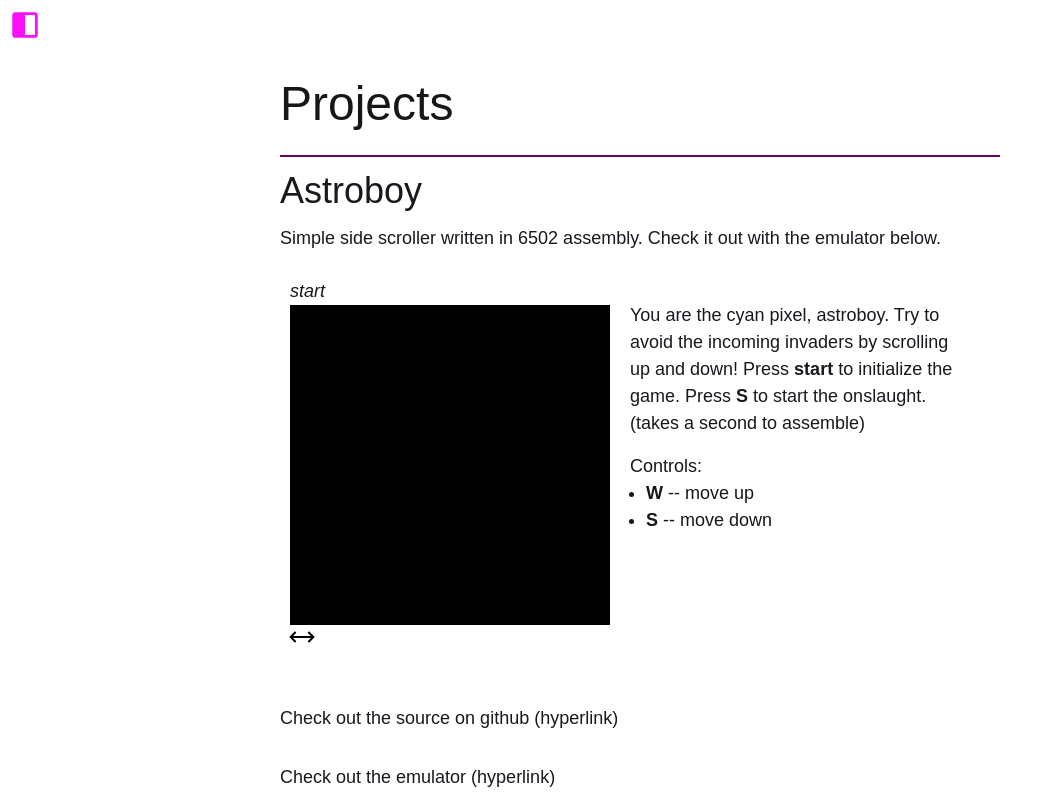
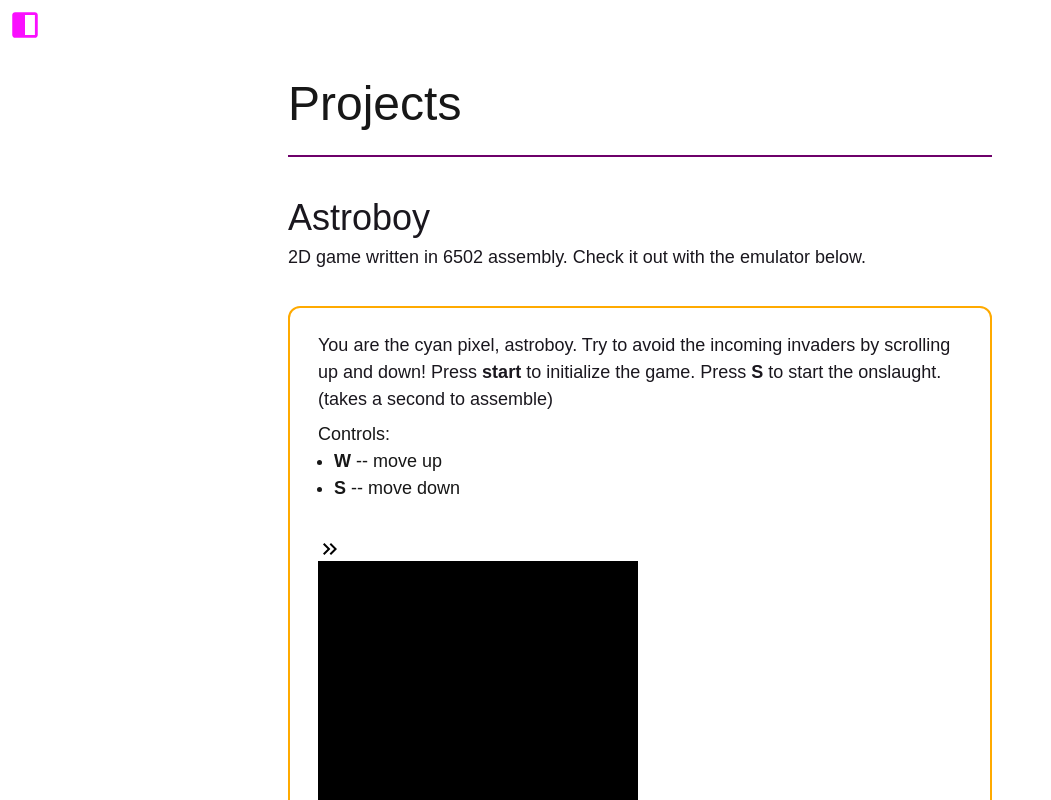
Before and after one commit to kpunno/kpunno-pf, a Next.js app: page /projects in a window 1280 px wide. Shown: the top 800 px of the page, without its empty margins (0-1051 px from the left). Built offline with nearby package versions, Linux system fonts and the light colour scheme.

Commit message:
finalize

```diff
--- a/src/app/globals.css
+++ b/src/app/globals.css
@@ -44,3 +44,9 @@ p {
   color: #FFAA00;
   color: #FA0FFF;
 }
+
+@media (max-width: 768px) {
+  .hide-on-mobile {
+    display: none;
+  }
+}
--- a/src/app/layout.js
+++ b/src/app/layout.js
@@ -23,7 +23,7 @@ export default function RootLayout({ children }) {
         className={`${geistSans.variable} ${geistMono.variable} antialiased`}
       >
         <Sidepanel/>
-          <div className="justify-center px-6 max-w-[48rem] mx-auto py-20">
+          <div className="justify-center px-8 max-w-[48rem] mx-auto py-20">
             {children}
           </div>
       </body>
--- a/src/app/projects/page.js
+++ b/src/app/projects/page.js
@@ -1,47 +1,56 @@
-
 // Client-side routing
-import Link from "next/link";
 import Astroboy from "@/components/Astroboy";
 
 export default function Projects() {
   return (
-    <>
+    <div>
       {/* dark:text-white */}
       <div>
         <h1>Projects</h1>
       </div>
       <br />
-      <div className="flex flex-col [&_p]:py-4">
+      <div className="flex flex-col [&_p]:py-2">
         <hr className="border-t-2 border-[#6e006a]" />
-
+        <br />
         {/* should have a component here to sit project section JSX in wells */}
         <h2 className="pt-4">Astroboy</h2>
-        <p>Simple side scroller written in 6502 assembly. Check it out with the emulator below.</p>
-        <div className="flex justify-evenly p-2 border-2 rounded-xl border-white bg-white">
-          <Astroboy />
+        <p>
+          2D game written in 6502 assembly. Check it out with the emulator
+          below.
+        </p>
+        <br />
+        <div className="flex-row p-2 border-2 rounded-xl border-[#FA0] bg-white hide-on-mobile">
           <div className="px-5 py-2">
-          <p>
-            You are the cyan pixel, astroboy.
-            Try to avoid the incoming invaders by scrolling up and down!
-            Press <b>start</b> to initialize the game.
-            Press <b>S</b> to start the onslaught.
-            (takes a second to assemble)
-          </p>
-          <ul className="list-disc">Controls:
-            <li className="mx-4"><b>W</b> -- move up</li>
-            <li className="mx-4"><b>S</b> -- move down</li>
-          </ul>
+            <p>
+              You are the cyan pixel, astroboy. Try to avoid the incoming
+              invaders by scrolling up and down! Press <b>start</b> to
+              initialize the game. Press <b>S</b> to start the onslaught. (takes
+              a second to assemble)
+            </p>
+            <ul className="list-disc">
+              Controls:
+              <li className="mx-4">
+                <b>W</b> -- move up
+              </li>
+              <li className="mx-4">
+                <b>S</b> -- move down
+              </li>
+            </ul>
+          </div>
+          <div className="px-5">
+            <Astroboy />
           </div>
         </div>
-        <br/>
+        <br />
         <p>Check out the source on github (hyperlink)</p>
         <p>Check out the emulator (hyperlink)</p>
+        <br />
         {/* */}
         <hr className="border-t-2 border-[#6e006a]" />
         <p>WELL 1: Click here to see this source!</p>
         <p>WELL 2: Click here to play Astroboy!</p>
         <p>WELL 3: Click here to try out AIChefBot!</p>
       </div>
-    </>
+    </div>
   );
 }
--- a/src/components/Astroboy.js
+++ b/src/components/Astroboy.js
@@ -36,10 +36,10 @@ export default function Astroboy() {
 
   function handleFullscreen() {
     if (!fullscreen) {
-      setCanvasSize([640, 640]);
+      setCanvasSize(canvasSize.map((e) => (e=e*2)));
       setFullscreen(true);
     } else {
-      setCanvasSize([320, 320]);
+      setCanvasSize(canvasSize.map((e)=>(e=e/2)));
       setFullscreen(false);
     }
   }
@@ -47,13 +47,21 @@ export default function Astroboy() {
   const JSX = (
     <div>
       <div>
-        <button onClick={handleAutoRun} className="hover:text-[#6e006a] hover:cursor-pointer absolute select-none"><i>start</i></button>
         <textarea id="codebed" hidden></textarea>
         <br />
         {/*download asm?*/}
         <button hidden>save</button>
+        <svg
+          onClick={handleAutoRun}
+          xmlns="http://www.w3.org/2000/svg"
+          height="24px"
+          viewBox="0 -960 960 960"
+          width="24px"
+          fill="black"
+          className="hover:fill-[#6e006a] hover:cursor-pointer"
+        ><path d="M383-480 200-664l56-56 240 240-240 240-56-56 183-184Zm264 0L464-664l56-56 240 240-240 240-56-56 183-184Z"/>
+        </svg>
       </div>
-
       <canvas
         ref={canvasRef}
         className="screen outline-2 outline-solid outline-[#FA0]"
@@ -68,7 +76,7 @@ export default function Astroboy() {
         width="24px"
         fill="black"
         transform="rotate(45 0 0)"
-        className="hover:fill-[#6e006a] hover:cursor-pointer absolute"
+        className="mx-1 hover:fill-[#6e006a] hover:cursor-pointer"
       >
         {fullscreen ? (
           <path d="m136-80-56-56 264-264H160v-80h320v320h-80v-184L136-80Zm344-400v-320h80v184l264-264 56 56-264 264h184v80H480Z" />
@@ -92,8 +100,8 @@ export default function Astroboy() {
     var speed = 53;
 
     function handleKeydown(e) {
+      e.preventDefault();
       if (simulator) {
-        e.preventDefault();
         memory.storeKeydown(e);
       }
     }
--- a/src/components/SidePanel.js
+++ b/src/components/SidePanel.js
@@ -11,7 +11,7 @@ export default function SidePanel() {
   pathname = pathname == "" ? "Home" : pathname;
 
   return open ? (
-    <div className="sidepanel h-full fixed flex w-full max-w-[10rem] flex-col rounded-r-xl bg-white text-gray-700 shadow-xl shadow-gray-900/5 backdrop-blur-[3px] bg-opacity-90 p-0">
+    <div className="z-[100] sidepanel h-full fixed flex w-full max-w-[10rem] flex-col rounded-r-xl bg-white text-gray-700 shadow-xl shadow-gray-900/5 backdrop-blur-[3px] bg-opacity-90 p-0">
       <div className="flex items-center justify-between p-2 m-0">
         <strong className="block font-sans text-xl antialiased font-semibold leading-snug tracking-normal text-blue-gray-900">
           {pathname}
```
